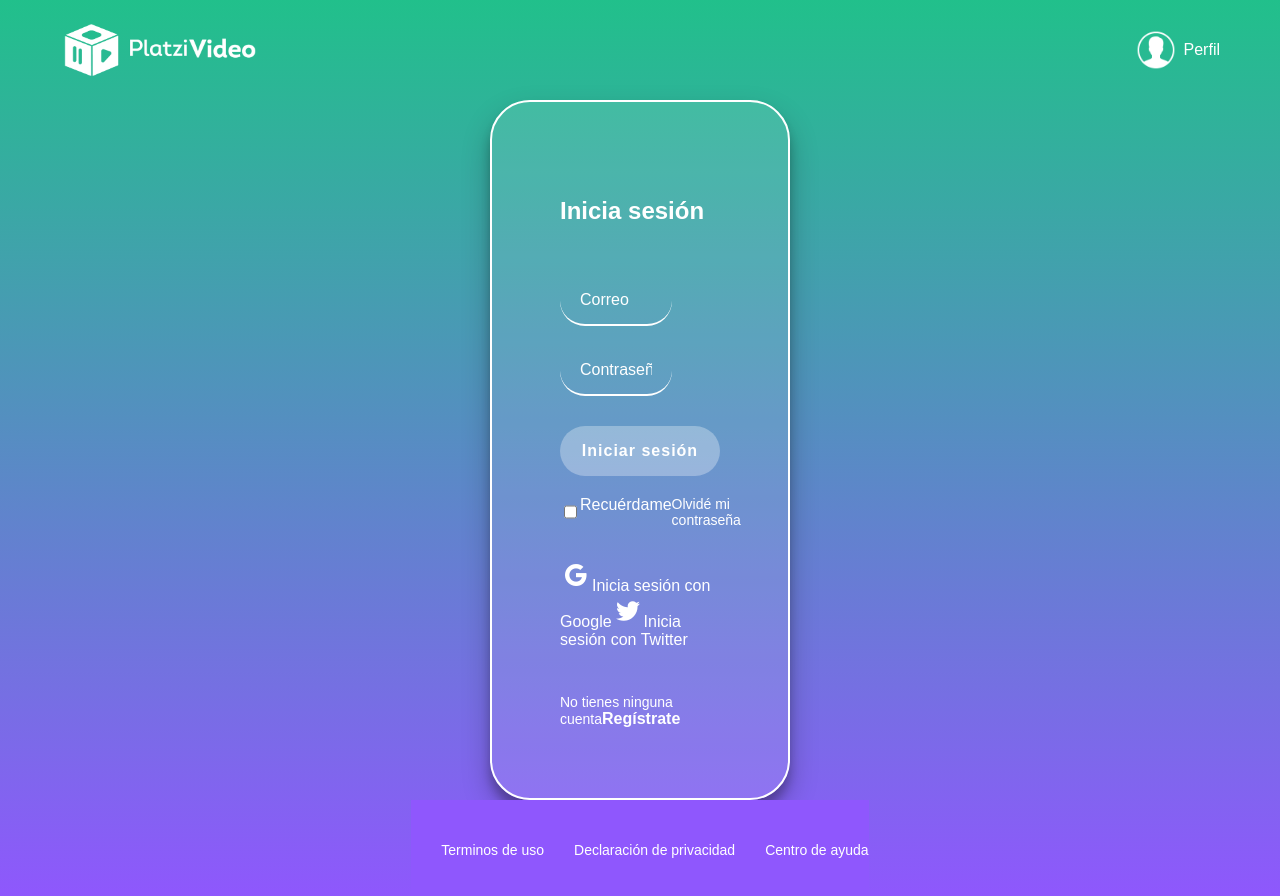
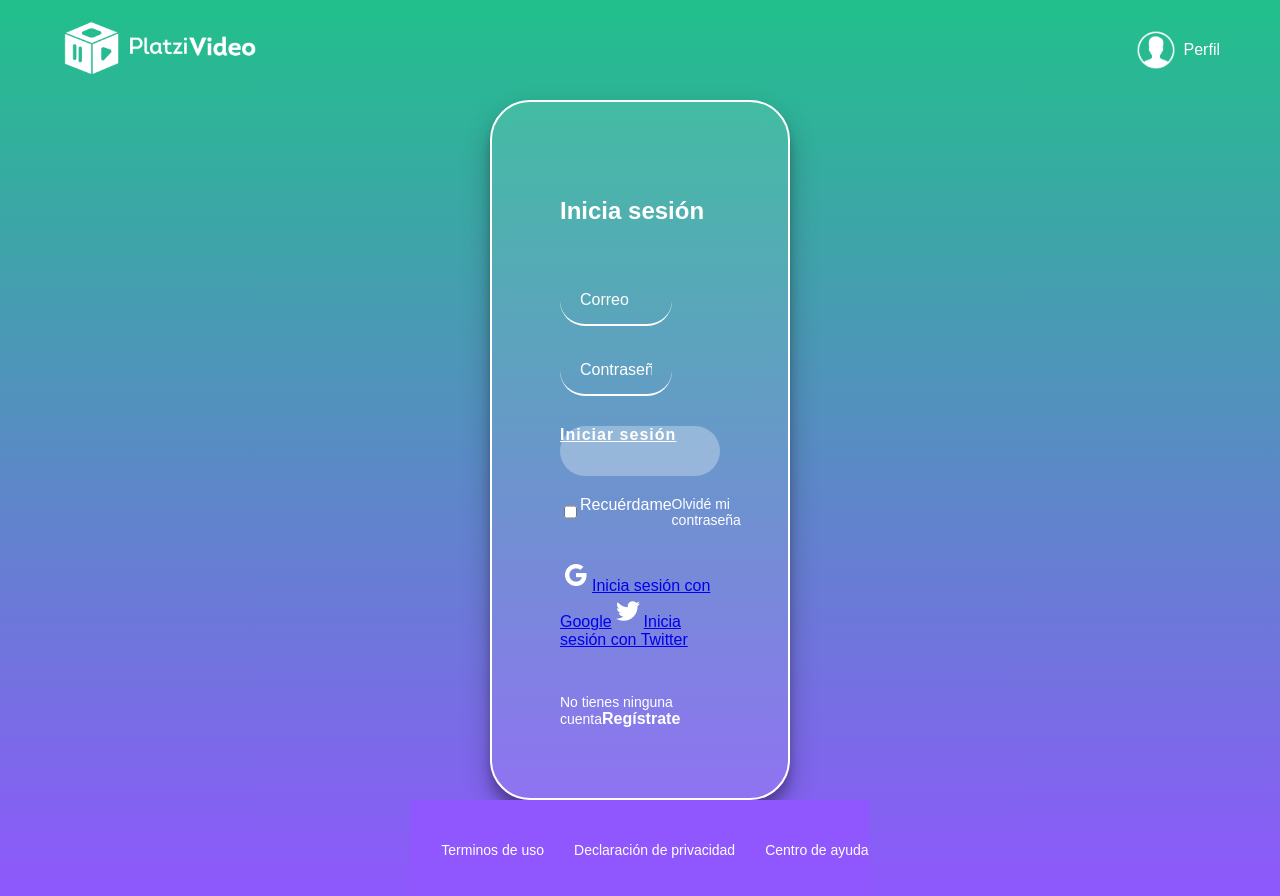
Before and after one commit to floidealejo/py-platzi-video, a React (Create React App) app: page /Login in a window 1280 px wide. Shown: the top 896 px of the page. Built offline with nearby package versions, Linux system fonts and the light colour scheme; a web font is replaced by a local one.

Commit message:
[IMP] Improving the links of the application to prevent the page from loading.

```diff
--- a/src/components/Footer.jsx
+++ b/src/components/Footer.jsx
@@ -1,13 +1,14 @@
 import React from 'react';
+import { Link } from 'react-router-dom';
 import '../assets/styles/footer.scss';
 
 const Footer = () => {
   return (
     <div>
       <footer className='footer'>
-        <a href='/'>Terminos de uso</a>
-        <a href='/'>Declaración de privacidad</a>
-        <a href='/'>Centro de ayuda</a>
+        <Link to='/'>Terminos de uso</Link>
+        <Link to='/'>Declaración de privacidad</Link>
+        <Link to='/'>Centro de ayuda</Link>
       </footer>
     </div>
   );
--- a/src/components/Form.jsx
+++ b/src/components/Form.jsx
@@ -1,4 +1,5 @@
 import React from 'react';
+import { Link } from 'react-router-dom';
 import '../assets/styles/form.scss';
 
 export default function Form() {
@@ -6,11 +7,13 @@ export default function Form() {
     <form className='login__container--form'>
       <input className='input' type='text' placeholder='Correo' />
       <input className='input' type='password' placeholder='Contraseña' />
-      <button className='button'>Iniciar sesión</button>
+      <Link className='button' to='/'>
+        Iniciar sesión
+      </Link>
       <section className='login__container--remember-me'>
         <input type='checkbox' id='cbox1' value='first_checkbox' />
         Recuérdame
-        <a href='/'>Olvidé mi contraseña</a>
+        <Link to='/'>Olvidé mi contraseña</Link>
       </section>
     </form>
   );
--- a/src/components/Header.jsx
+++ b/src/components/Header.jsx
@@ -1,5 +1,6 @@
 import React from 'react';
 import '../assets/styles/header.scss';
+import { Link } from 'react-router-dom';
 import user from '../assets/images/user-icon.png';
 import logo from '../assets/images/logo-platzi-video-BW2.png';
 
@@ -7,7 +8,9 @@ const Header = () => {
   return (
     <>
       <header className='header'>
-        <img className='header__img' src={logo} alt='Platzi Video..' />
+        <Link to='/'>
+          <img className='header__img' src={logo} alt='Platzi Video..' />
+        </Link>
         <div className='header__menu'>
           <div className='header__menu--profile'>
             <img src={user} alt='user..' />
@@ -15,10 +18,10 @@ const Header = () => {
           </div>
           <ul>
             <li>
-              <a href='/'>Cuenta</a>
+              <Link to='/register'>Cuenta</Link>
             </li>
             <li>
-              <a href='/'>Cerrar Sesión</a>
+              <Link to='/'>Cerrar Sesión</Link>
             </li>
           </ul>
         </div>
--- a/src/components/LoginContainer.jsx
+++ b/src/components/LoginContainer.jsx
@@ -1,4 +1,5 @@
 import React from 'react';
+import { Link } from 'react-router-dom';
 import '../assets/styles/loginContainer.scss';
 
 const LoginContainer = ({ children }) => {
@@ -9,7 +10,7 @@ const LoginContainer = ({ children }) => {
         {children}
         <p className='login__container--register'>
           No tienes ninguna cuenta
-          <a href='/'>Regístrate</a>
+          <Link to='/register'>Regístrate</Link>
         </p>
       </section>
     </>
--- a/src/components/LoginMedia.jsx
+++ b/src/components/LoginMedia.jsx
@@ -1,4 +1,5 @@
 import React from 'react';
+import { Link } from 'react-router-dom';
 import googleIcon from '../assets/images/google-icon.png';
 import TwitterIcon from '../assets/images/twitter-icon.png';
 
@@ -8,14 +9,14 @@ const LoginMedia = () => {
   return (
     <>
       <section className='login__container--social-media'>
-        <a href>
+        <Link to='/'>
           <img src={googleIcon} alt={googleIcon} />
           Inicia sesión con Google
-        </a>
-        <a href>
+        </Link>
+        <Link to='/'>
           <img src={TwitterIcon} alt={TwitterIcon} />
           Inicia sesión con Twitter
-        </a>
+        </Link>
       </section>
     </>
   );
```
